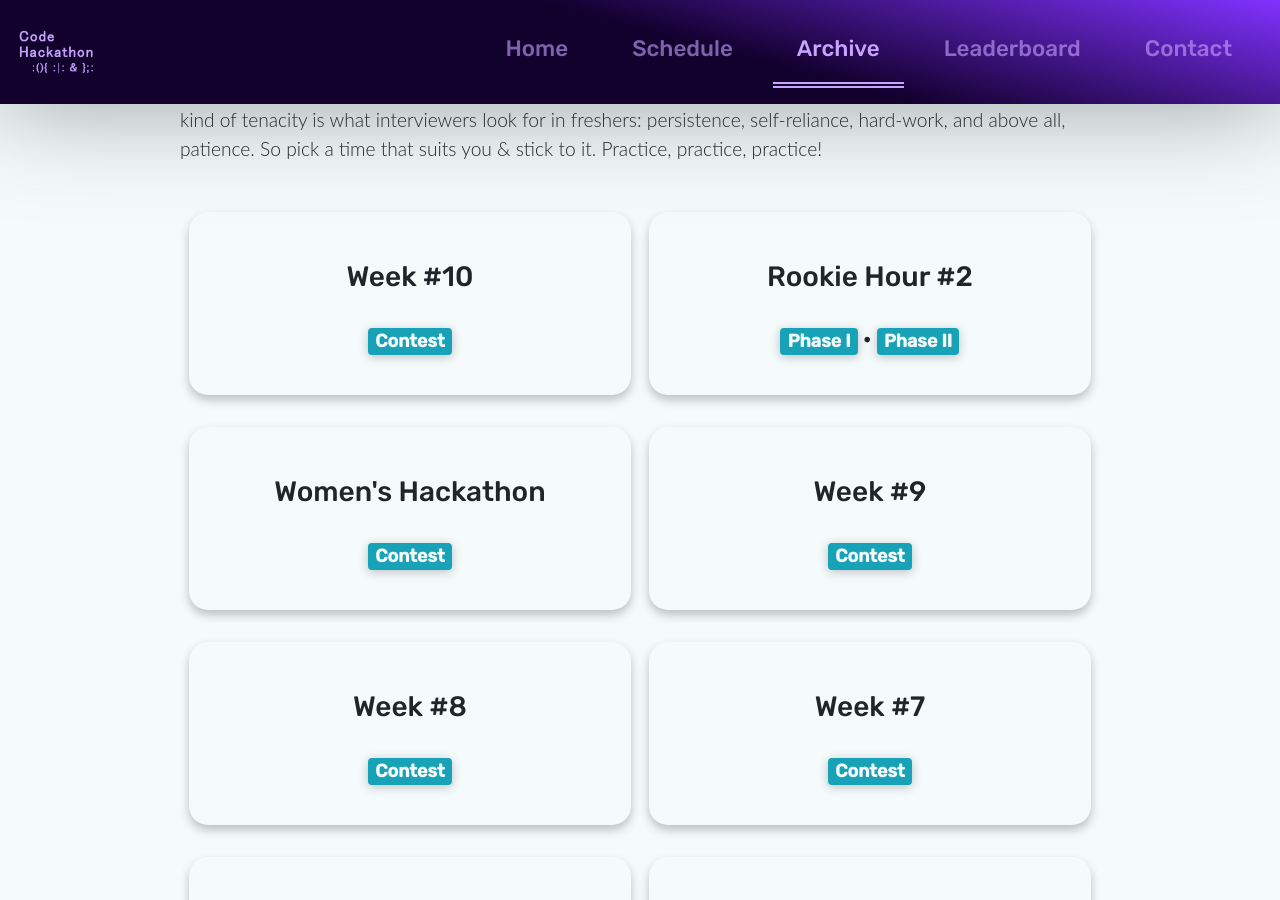
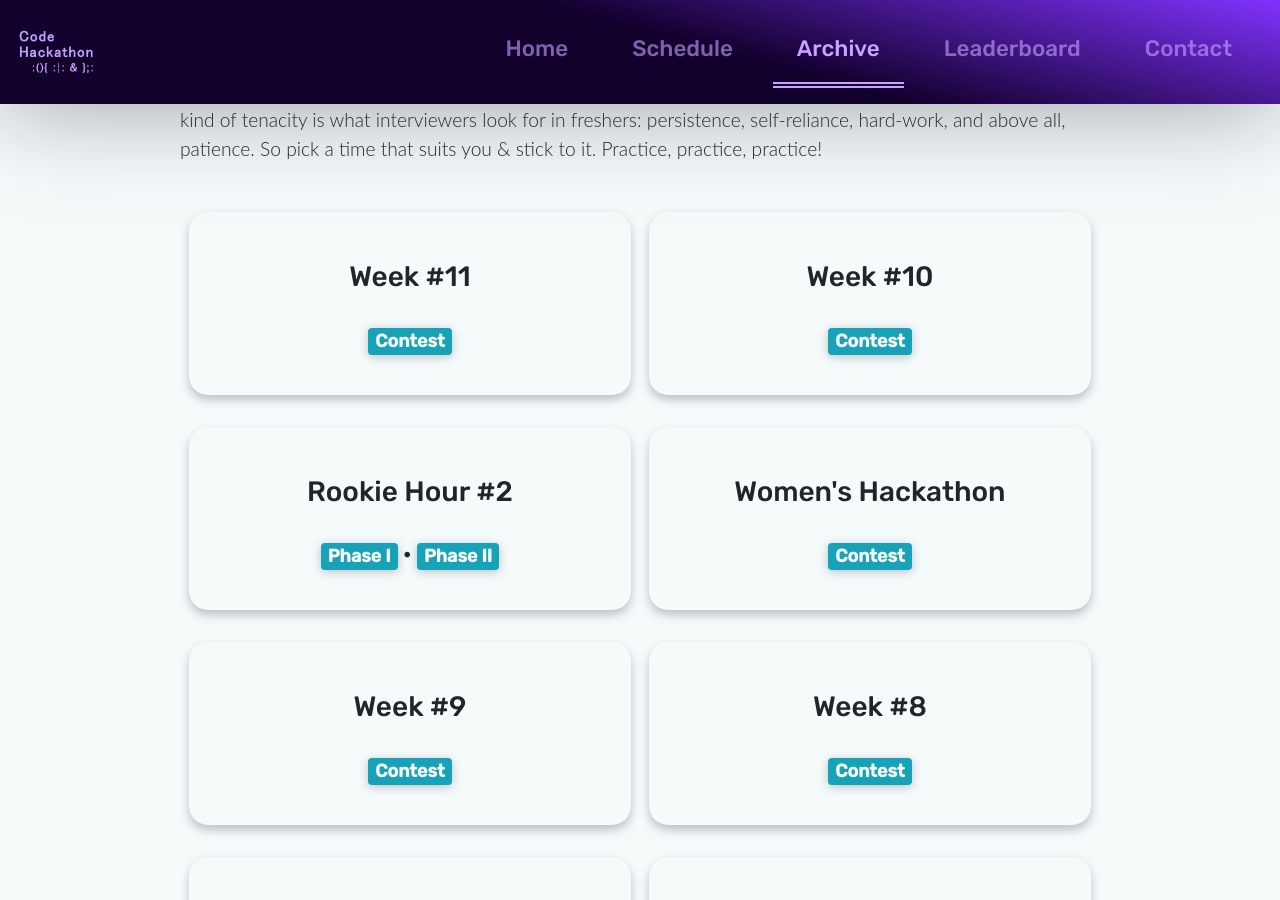
Before and after one commit to codehackathon/codehackathon.github.io, a Jekyll site: the page built from archive.html, in a window 1280 px wide and 900 px high, scrolled down 358 px. Built offline with Jekyll 4.4.1, drawn with Linux system fonts in a browser that asks for light colours.

Commit message:
Adding Week 11 contest link, as event card.

```diff
--- a/archive.html
+++ b/archive.html
@@ -82,6 +82,12 @@
 					<h1>Archive</h1>
 					<p>On this page, you can see the questions and contest pages from the past <em>Code Hackathon</em> weeks and now, the <em>Rookie Hour</em> challenges. We encourage you to read through the problem sets and practice.</p>
 					<p><strong>Note:</strong> Starting with <em>Code Hackathon Week 3</em>, we will not be publishing solutions for our questions. We believe that trying to solve a question on your own is the best way to learn &amp; improve. The sense of satisfaction that we gain on successfully solving a question and all of its hidden test cases is something that keeps us going. This kind of tenacity is what interviewers look for in freshers: persistence, self-reliance, hard-work, and above all, patience. So pick a time that suits you &amp; stick to it. Practice, practice, practice!</p>
+					<div class="event-card">
+						<h3>️Week #11</h3>
+						<h4>
+							<a href="https://www.hackerrank.com/week-11-code-hackathon" class="badge badge-info" target="_blank">Contest</a>
+						</h4>
+					</div>
 					<div class="event-card">
 						<h3>️Week #10</h3>
 						<h4>
```
